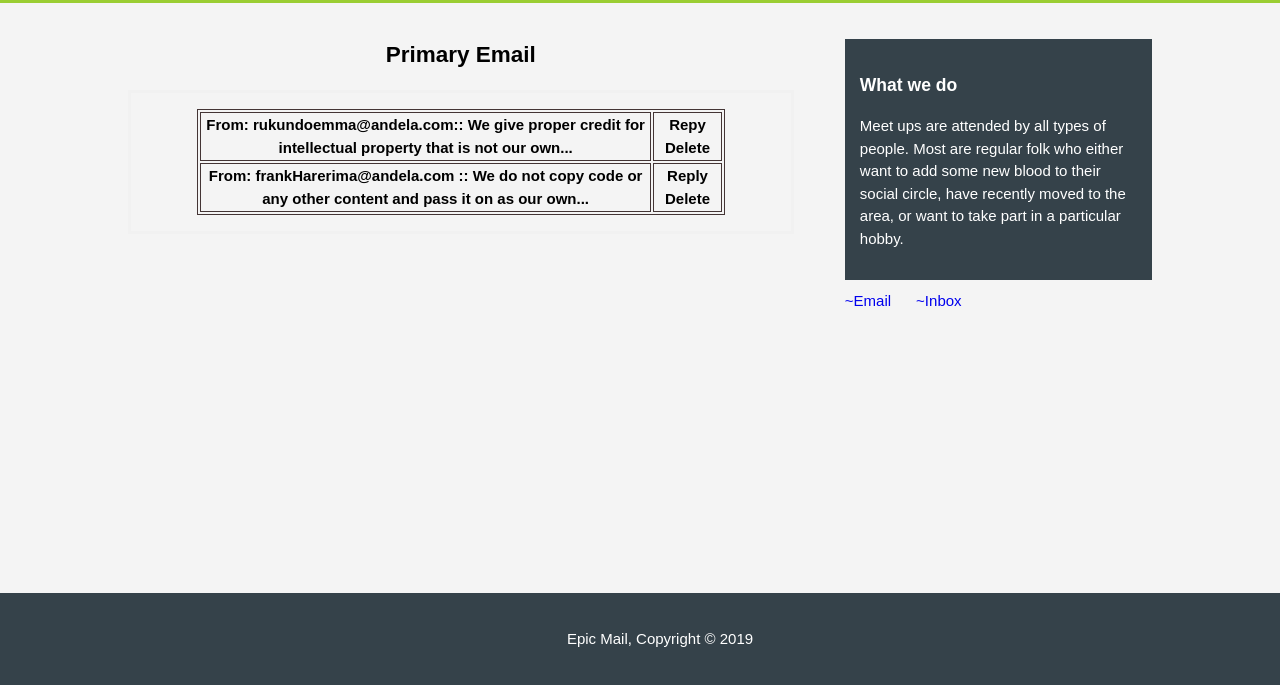
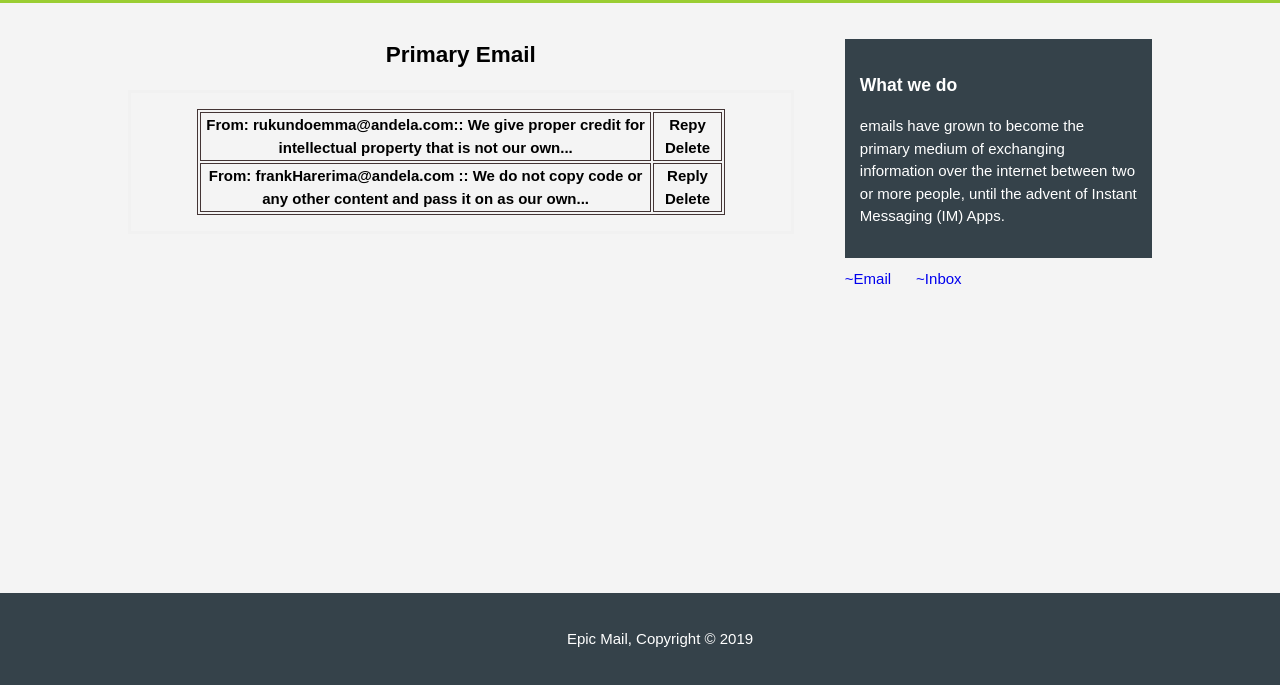
Before and after one commit to EmyRukundo/EPIC-Mail, a plain HTML site: page inbox.html in a window 1280 px wide. Shown: the part 107-792 px from the top of the page. Drawn offline with Linux system fonts and the light colour scheme.

Commit message:
modified inbox  page

```diff
--- a/inbox.html
+++ b/inbox.html
@@ -61,7 +61,7 @@
 			<aside id="sidebar">
 				<div class="dark">
 				<h3>What we do</h3>
-				<p> Meet ups are attended by all types of people. Most are regular folk who either want to add some new blood to their social circle, have recently moved to the area, or want to take part in a particular hobby. </p>
+				<p>  emails have grown to become the primary medium of exchanging information over the internet between two or more people, until the advent of Instant Messaging (IM) Apps.   </p>
             </div>
             <div>
                 <a href="compose.html">~Email</a>&nbsp; &nbsp; &nbsp;
```
